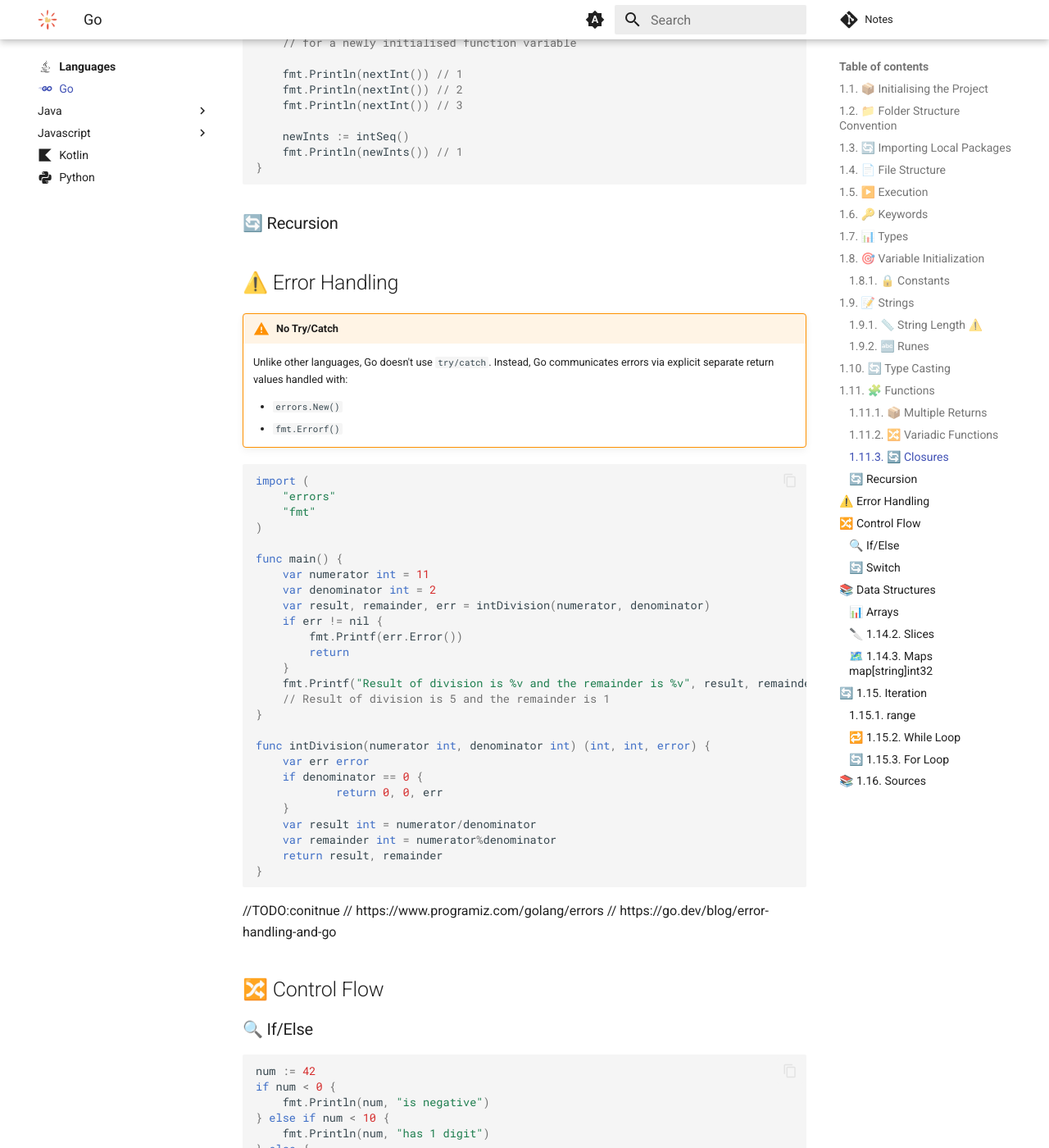
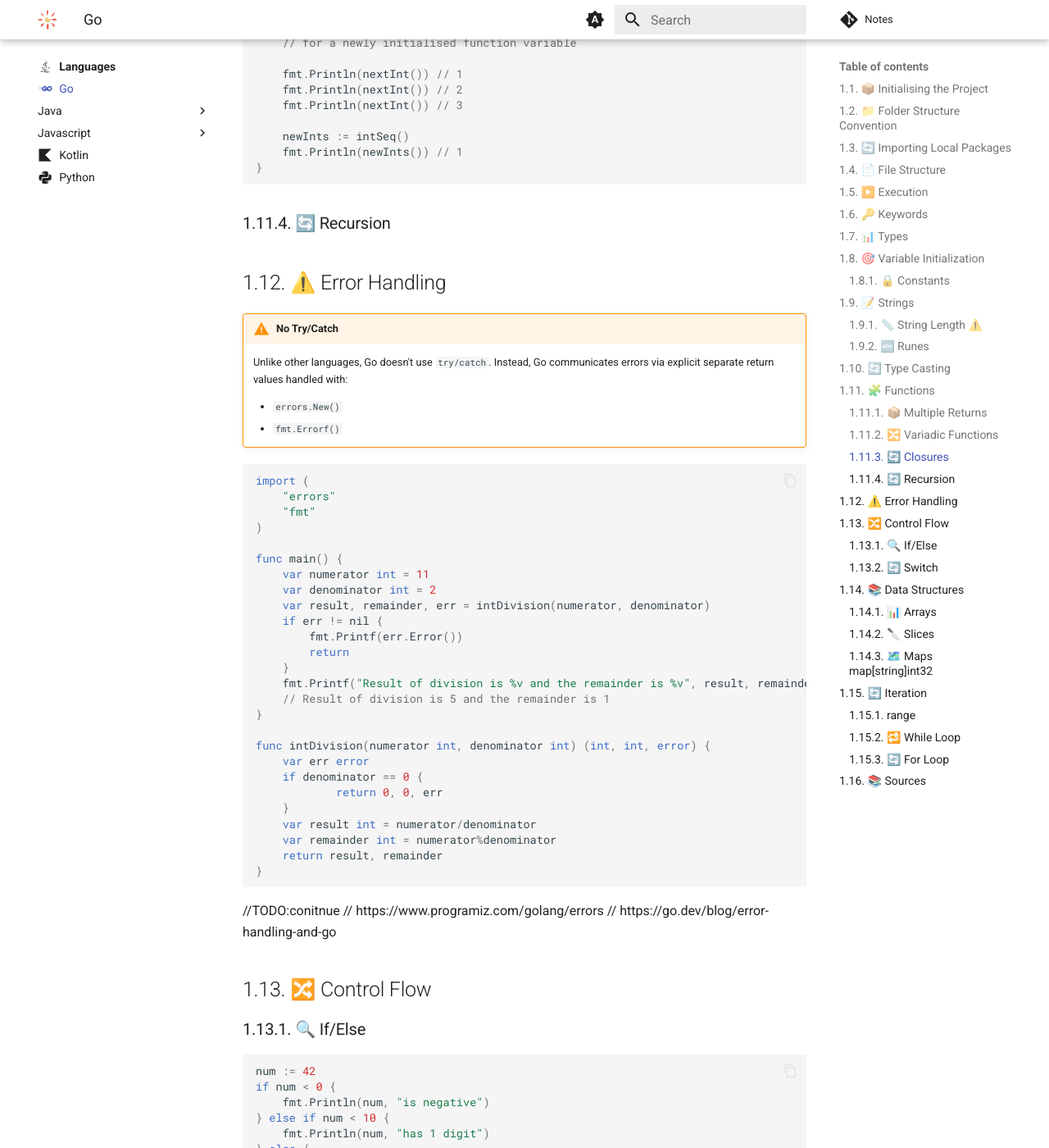
Before and after one commit to RomanPodkovyrin/Notes, an MkDocs documentation site: the page built from docs/languages/go/go.md, in a window 1280 px wide and 1400 px high, scrolled down 7197 px. Shown: the whole window at 82% size. Built offline with MkDocs 1.6.1 and Material for MkDocs 9.7.7, drawn with Linux system fonts in a browser that asks for light colours; comment, search, counter and statistics services are not loaded; some of the changed text lies outside the part shown.

Commit message:
fix title:

````diff
--- a/docs/languages/go/go.md
+++ b/docs/languages/go/go.md
@@ -319,9 +319,9 @@ func main() {
 }
 ```
 
-### 🔄 Recursion
+### 1.11.4. 🔄 Recursion
 
-## ⚠️ Error Handling
+## 1.12. ⚠️ Error Handling
 
 !!! warning "No Try/Catch"
     Unlike other languages, Go doesn't use `try/catch`. Instead, Go communicates errors via explicit separate return values handled with:
@@ -362,9 +362,9 @@ func intDivision(numerator int, denominator int) (int, int, error) {
 // https://www.programiz.com/golang/errors
 // https://go.dev/blog/error-handling-and-go
 
-## 🔀 Control Flow
+## 1.13. 🔀 Control Flow
 
-### 🔍 If/Else
+### 1.13.1. 🔍 If/Else
 
 ```go
 num := 42
@@ -393,7 +393,7 @@ if num := 9000; num < 0 {
 !!! bug "Missing Feature"
     There is no `ternary if` in Go 😭
 
-### 🔄 Switch
+### 1.13.2. 🔄 Switch
 
 ```go
 i := 2
@@ -442,9 +442,9 @@ whatAmI(1)     // I'm an int
 whatAmI("hey") // Don't know type string
 ```
 
-## 📚 Data Structures
+## 1.14. 📚 Data Structures
 
-### 📊 Arrays
+### 1.14.1. 📊 Arrays
 
 !!! abstract "Array Characteristics"
     - Fixed length
@@ -491,7 +491,7 @@ fmt.Println(&intArr[2])    // 0x1400012200c
     fmt.Println(twoD) // [[0 1 2] [1 2 3]]
     ```
 
-### 🔪 1.14.2. Slices
+### 1.14.2. 🔪  Slices
 
 !!! info "Slices in Go"
     Slices wrap arrays to give a more general, powerful, and convenient interface to sequences of data.
@@ -557,7 +557,7 @@ fmt.Println(&intArr[2])    // 0x1400012200c
 
 More about slices implementation in Go: <https://go.dev/blog/slices-intro>
 
-### 🗺️ 1.14.3. Maps `map[string]int32`
+### 1.14.3. 🗺️  Maps `map[string]int32`
 
 !!! example "Map Usage"
     ```go
@@ -585,7 +585,7 @@ More about slices implementation in Go: <https://go.dev/blog/slices-intro>
 !!! tip
     Look at `maps` package for more useful utility functions
 
-## 🔄 1.15. Iteration
+## 1.15. 🔄 Iteration
 
 ### 1.15.1. `range`
 
@@ -621,7 +621,7 @@ More about slices implementation in Go: <https://go.dev/blog/slices-intro>
     - First value is the starting byte index of the rune
     - Second is the rune itself
 
-### 🔁 1.15.2. While Loop
+### 1.15.2. 🔁 While Loop
 
 !!! example
     ```go
@@ -640,7 +640,7 @@ More about slices implementation in Go: <https://go.dev/blog/slices-intro>
     }
     ```
 
-### 🔄 1.15.3. For Loop
+### 1.15.3. 🔄  For Loop
 
 !!! example
     ```go
@@ -662,7 +662,7 @@ More about slices implementation in Go: <https://go.dev/blog/slices-intro>
 | i*=10 | Multiply by 10 |
 | i/=10 | Divide by 10 |
 
-## 📚 1.16. Sources
+## 1.16. 📚 Sources
 
 - [Go By Example](https://gobyexample.com/)
 - [Programiz](https://www.programiz.com/golang)
````
